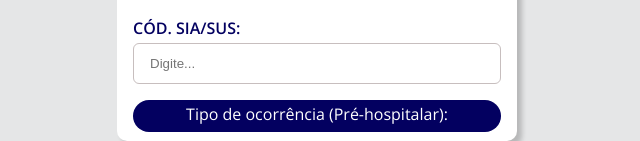
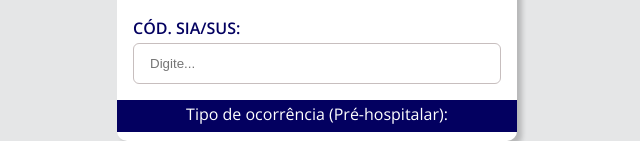
Before and after one commit to tiagofermiano/SA_NOAR, a PHP site: page /pages/index.html in a window 1280 px wide. Shown: the part 1788-1929 px from the top of the page, without its empty margins (323-963 px from the left). Run offline with PHP 8.4, Linux system fonts and the light colour scheme.

Commit message:
atualização

```diff
--- a/assets/teste.css
+++ b/assets/teste.css
@@ -150,10 +150,12 @@
     font-size: 1rem;
     margin-top: 1rem;
     color: #fff;
-  border-radius: 1rem;
+    /* border-radius: 1rem; */
     height: 2rem;
+    width: 25rem;
     text-align: center;
     justify-content: center;
+    margin-left: -1rem;
 }
 
 .texto{
```
Lines whose indentation alone changed are shown as unchanged.
